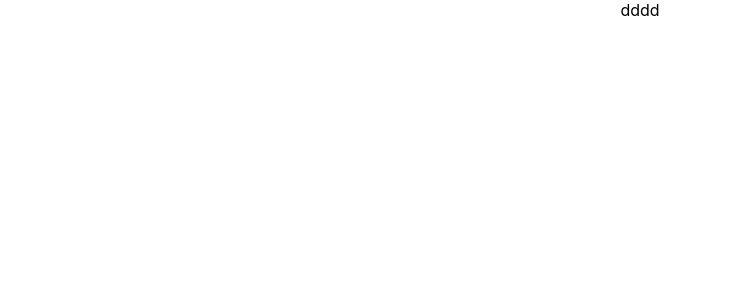
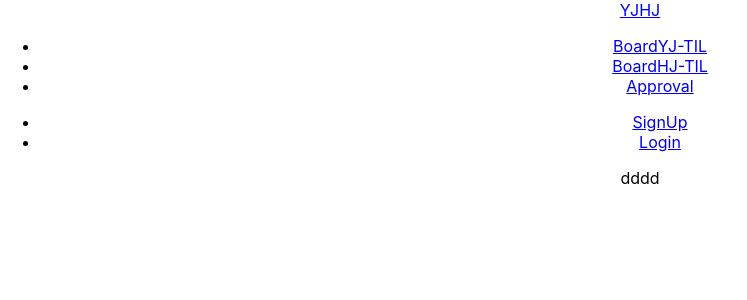
Before and after one commit to 10019610/YJToDo, a React (Create React App) app in the folder todo_FE/temp_react/: page /main in a window 1280 px wide. Shown: the top 300 px of the page, without its empty margins (0-747 px from the left). Built offline with nearby package versions, Linux system fonts and the light colour scheme.

Commit message:
[수정] header 라우터 작업

```diff
--- a/todo_FE/temp_react/src/App.js
+++ b/todo_FE/temp_react/src/App.js
@@ -1,11 +1,14 @@
 import "./App.css";
+import { Route } from "react-router-dom";
 import Mainpage from "./components/views/Mainpage";
-import { Route } from "react-router-dom";
 import YjBoard from "./components/views/YJ_Board";
+
+import Header from "./components/common/Header";
 
 function App() {
   return (
     <div className="App">
+      <Header />
       <Route path="/yjBoard">
         <YjBoard />
       </Route>
--- /dev/null
+++ b/todo_FE/temp_react/src/components/common/Header.js
@@ -0,0 +1,25 @@
+import { Link } from 'react-router-dom';
+import { NavLink } from 'react-router-dom';
+
+const Header = () => {
+    return (
+        <header>
+            <Link to="/">YJHJ</Link>
+            <nav>
+                <ul>
+                    <li><NavLink to="/yjBoard">BoardYJ-TIL</NavLink></li>
+                    <li><NavLink to="/hjBoard">BoardHJ-TIL</NavLink></li>
+                    <li><NavLink to="approval/approvalList">Approval</NavLink></li>
+                </ul>
+            </nav>
+            <nav>
+                <ul>
+                    <li><NavLink to="/signup">SignUp</NavLink></li>
+                    <li><NavLink to="/login">Login</NavLink></li>
+                </ul>
+            </nav>
+        </header>
+    )
+}
+
+export default Header;
```
Also changed, not shown: 1 other file (tests, documents, lock files or other folders).
